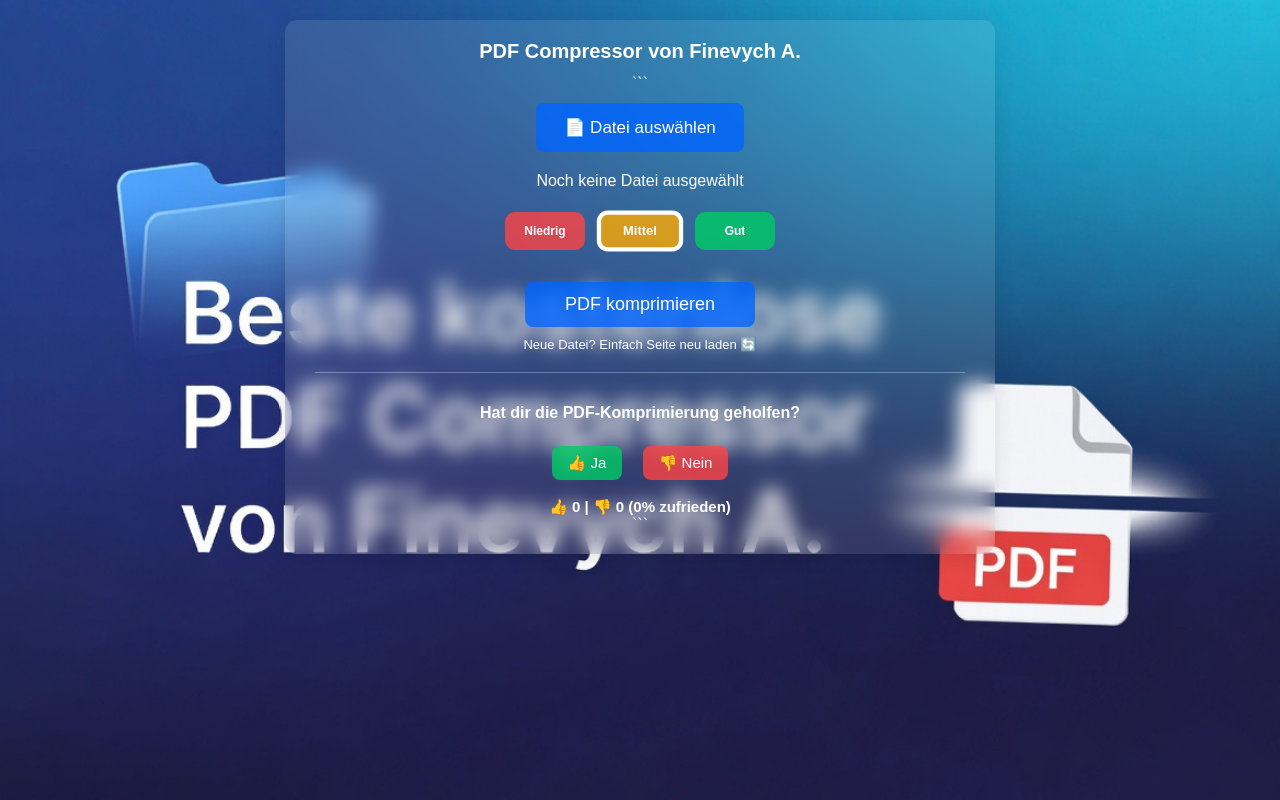
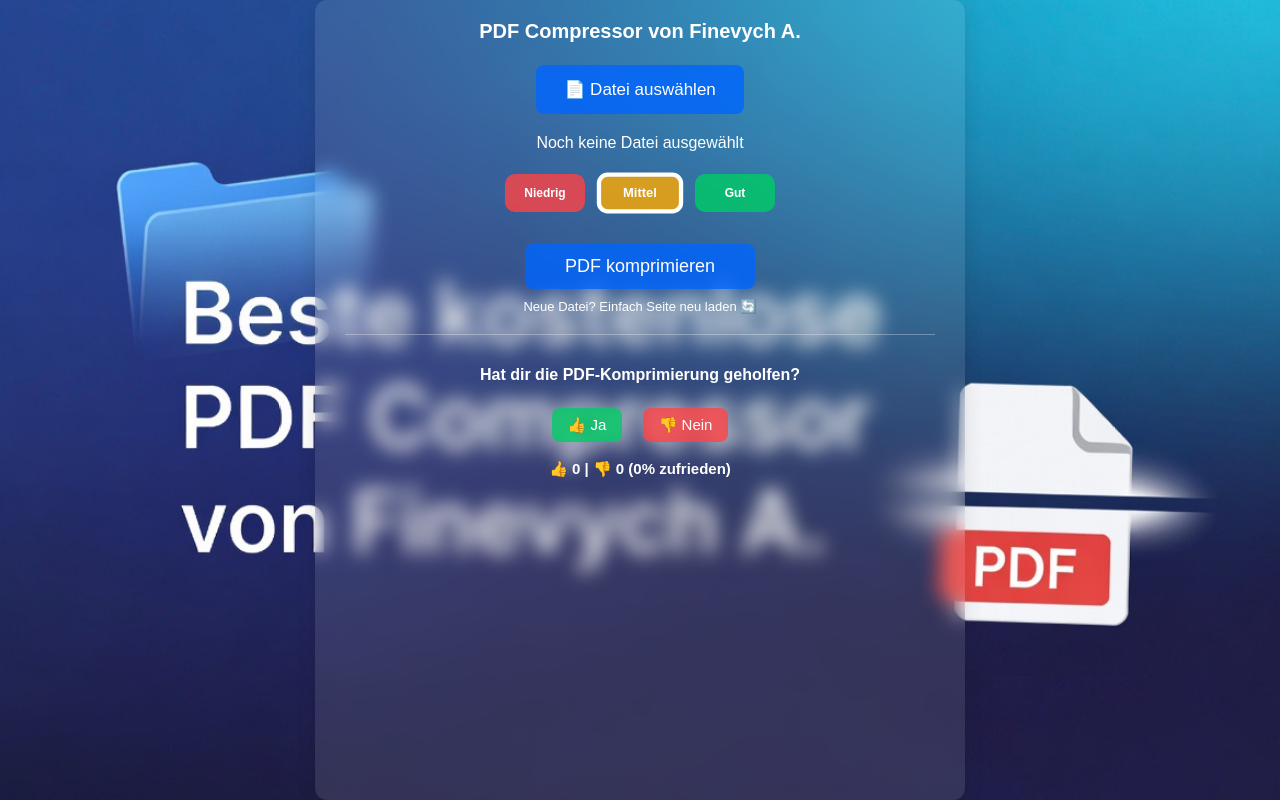
Before and after one commit to fin325/pdf-compressor-web, a Flask app: page / in a window 1280 px wide. Run offline with Flask 3, Linux system fonts and the light colour scheme; data that the repository does not hold is empty; some libraries are stand-ins or nearby versions.

Commit message:
index.html aktualisieren

````diff
--- a/templates/index.html
+++ b/templates/index.html
@@ -1,5 +1,4 @@
 <!DOCTYPE html>
-
 <html lang="de">
 <head>
 <meta charset="UTF-8">
@@ -10,8 +9,8 @@
     html, body {
         margin: 0;
         padding: 0;
-        height: auto;
-        min-height: unset;      /* убираем 100vh — не растягиваем на весь экран */
+        height: 100%;
+        min-height: 100dvh;     /* Растягиваем на 100% видимой области экрана */
         overflow: hidden;       /* нет скролла внутри iframe */
         font-family: Arial, sans-serif;
         text-align: center;
@@ -19,7 +18,6 @@
         position: relative;
     }
 
-```
     body::before {
         content: "";
         position: absolute;     /* absolute вместо fixed — корректно в iframe */
@@ -32,10 +30,12 @@ body::before {
     /* ===== Передний стеклянный контейнер ===== */
     .container {
         max-width: 650px;
-    margin: 20px auto;           /* было 40px — уменьшен отступ сверху */
+        margin: 0 auto;              /* Убран отступ сверху и снизу */
+        min-height: 100dvh;          /* Панель растягивается на всю высоту */
+        box-sizing: border-box;      /* Чтобы padding не увеличивал панель больше размера экрана */
         background: rgba(255,255,255,0.1);
         padding: 20px 30px;          /* было 40px 30px — уменьшен padding */
-    border-radius: 12px;
+        border-radius: 12px;         /* Оригинальное скругление */
         box-shadow: 0 4px 20px rgba(0,0,0,0.1);
         backdrop-filter: blur(10px);
         color: white;
@@ -113,8 +113,6 @@ button[type="submit"]:hover { background-color: rgba(0,82,204,0.8); transform: s
     .feedback button:disabled { opacity: 0.5; cursor: not-allowed; transform: none !important; }
 
     .reload-hint { margin-top: 10px; font-size: 13px; color: white; }
-```
-
 </style>
 </head>
 <body>
@@ -122,7 +120,6 @@ button[type="submit"]:hover { background-color: rgba(0,82,204,0.8); transform: s
 <div class="container">
     <h1>PDF Compressor von Finevych A.</h1>
 
-```
     <form id="uploadForm" action="/compress" method="POST" enctype="multipart/form-data">
         <label for="pdf_file" class="custom-file-upload">📄 Datei auswählen</label>
         <input type="file" id="pdf_file" name="pdf_file" accept="application/pdf" required>
@@ -148,8 +145,6 @@ button[type="submit"]:hover { background-color: rgba(0,82,204,0.8); transform: s
         <button class="dislike-btn" id="dislikeBtn" onclick="sendFeedback('dislike')">👎 Nein</button>
         <div id="feedback-result">Lade Statistik...</div>
     </div>
-```
-
 </div>
 
 <script>
````
Lines whose indentation alone changed are shown as unchanged.
